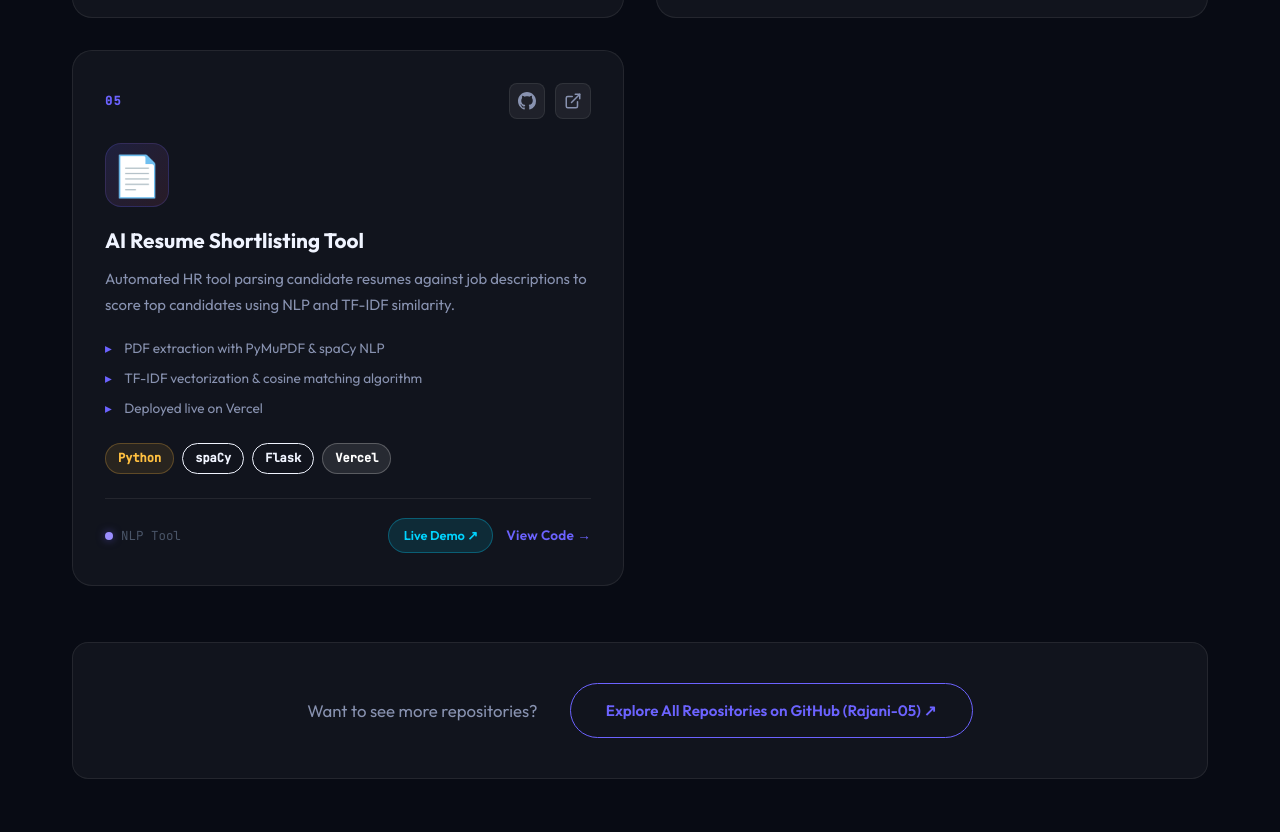
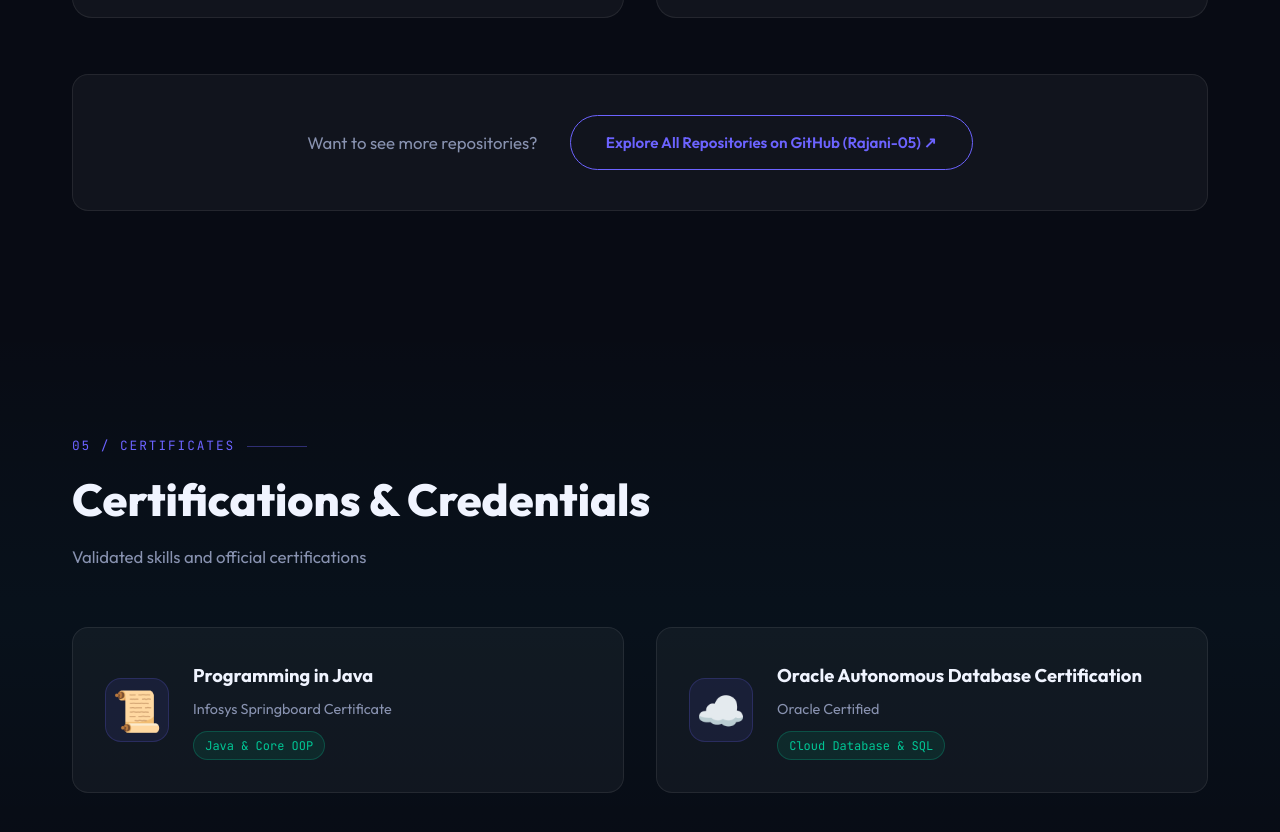
Before and after one commit to Rajani-05/Protfolio, a plain HTML site: page index.html in a window 1280 px wide. Shown: the part 5294-6126 px from the top of the page. Drawn offline with Linux system fonts and the light colour scheme.

Commit message:
Remove AI Resume Shortlisting Tool project per request

```diff
--- a/index.html
+++ b/index.html
@@ -518,52 +518,7 @@
           </div>
         </article>
 
-        <!-- PROJECT 5: Resume Shortlisting Tool -->
-        <article class="project-card" id="project-resume">
-          <div class="project-card-inner">
-            <div class="project-header">
-              <div class="project-number">05</div>
-              <div class="project-links">
-                <a href="https://github.com/Rajani-05/Resume-Shortlisting-Tool" target="_blank" class="project-link" title="GitHub Repo" id="resumeGithubLink">
-                  <svg width="18" height="18" viewBox="0 0 24 24" fill="currentColor"><path d="M12 0C5.37 0 0 5.37 0 12c0 5.31 3.435 9.795 8.205 11.385.6.105.825-.255.825-.57 0-.285-.015-1.23-.015-2.235-3.015.555-3.795-.735-4.035-1.41-.135-.345-.72-1.41-1.23-1.695-.42-.225-1.02-.78-.015-.795.945-.015 1.62.87 1.845 1.23 1.08 1.815 2.805 1.305 3.495.99.105-.78.42-1.305.765-1.605-2.67-.3-5.46-1.335-5.46-5.925 0-1.305.465-2.385 1.23-3.225-.12-.3-.54-1.53.12-3.18 0 0 1.005-.315 3.3 1.23.96-.27 1.98-.405 3-.405s2.04.135 3 .405c2.295-1.56 3.3-1.23 3.3-1.23.66 1.65.24 2.88.12 3.18.765.84 1.23 1.905 1.23 3.225 0 4.605-2.805 5.625-5.475 5.925.435.375.81 1.095.81 2.22 0 1.605-.015 2.895-.015 3.3 0 .315.225.69.825.57A12.02 12.02 0 0 0 24 12c0-6.63-5.37-12-12-12z"/></svg>
-                </a>
-                <a href="https://resume-shortlisting-tool.vercel.app" target="_blank" class="project-link" title="Live Demo" id="resumeLiveLink">
-                  <svg width="18" height="18" viewBox="0 0 24 24" fill="none" stroke="currentColor" stroke-width="2" stroke-linecap="round" stroke-linejoin="round"><path d="M18 13v6a2 2 0 0 1-2 2H5a2 2 0 0 1-2-2V8a2 2 0 0 1 2-2h6"/><polyline points="15 3 21 3 21 9"/><line x1="10" y1="14" x2="21" y2="3"/></svg>
-                </a>
-              </div>
-            </div>
 
-            <div class="project-icon-wrap resume-icon">📄</div>
-
-            <h3 class="project-title">AI Resume Shortlisting Tool</h3>
-            <p class="project-desc">
-              Automated HR tool parsing candidate resumes against job descriptions to score top candidates using NLP and TF-IDF similarity.
-            </p>
-
-            <ul class="project-features">
-              <li>PDF extraction with PyMuPDF &amp; spaCy NLP</li>
-              <li>TF-IDF vectorization &amp; cosine matching algorithm</li>
-              <li>Deployed live on Vercel</li>
-            </ul>
-
-            <div class="project-tech">
-              <span class="tech-badge python">Python</span>
-              <span class="tech-badge nlp">spaCy</span>
-              <span class="tech-badge flask">Flask</span>
-              <span class="tech-badge vercel">Vercel</span>
-            </div>
-
-            <div class="project-footer">
-              <div class="project-type-badge">
-                <span class="type-dot nlp-dot"></span> NLP Tool
-              </div>
-              <div class="project-action-btns">
-                <a href="https://resume-shortlisting-tool.vercel.app" target="_blank" class="btn-live-demo">Live Demo ↗</a>
-                <a href="https://github.com/Rajani-05/Resume-Shortlisting-Tool" target="_blank" class="project-cta">View Code →</a>
-              </div>
-            </div>
-          </div>
-        </article>
 
       </div>
 
```
Also changed, not shown: README.md.
